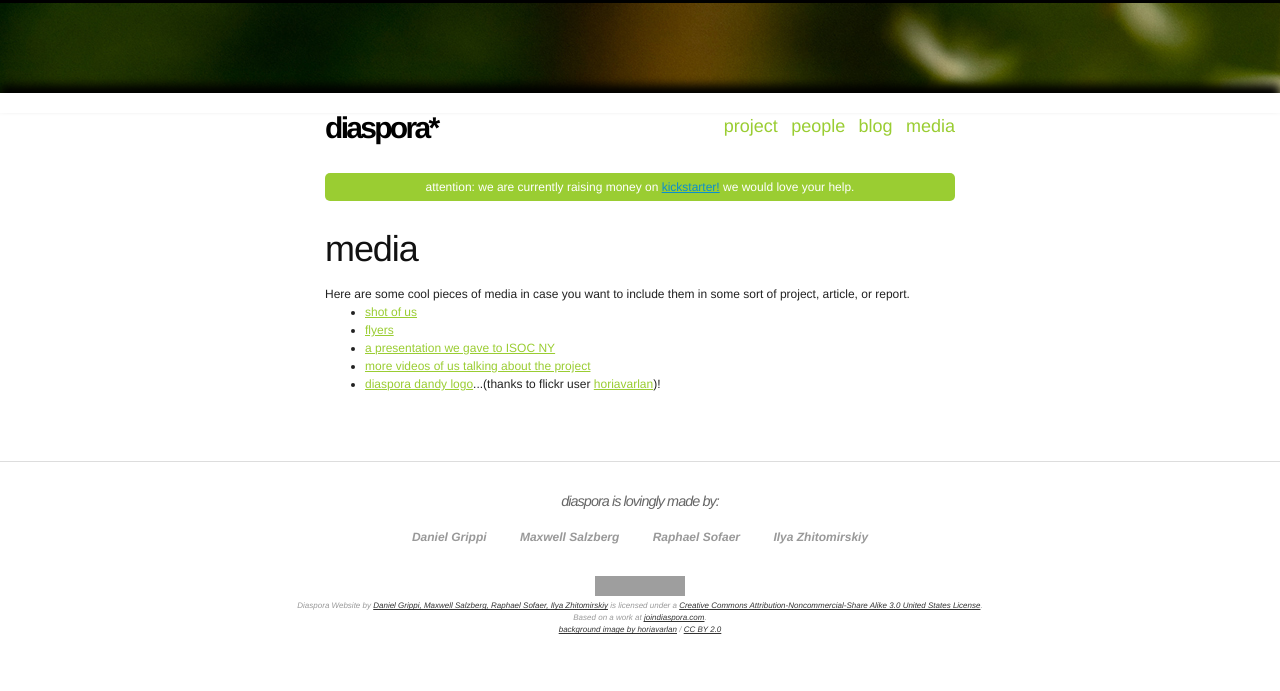
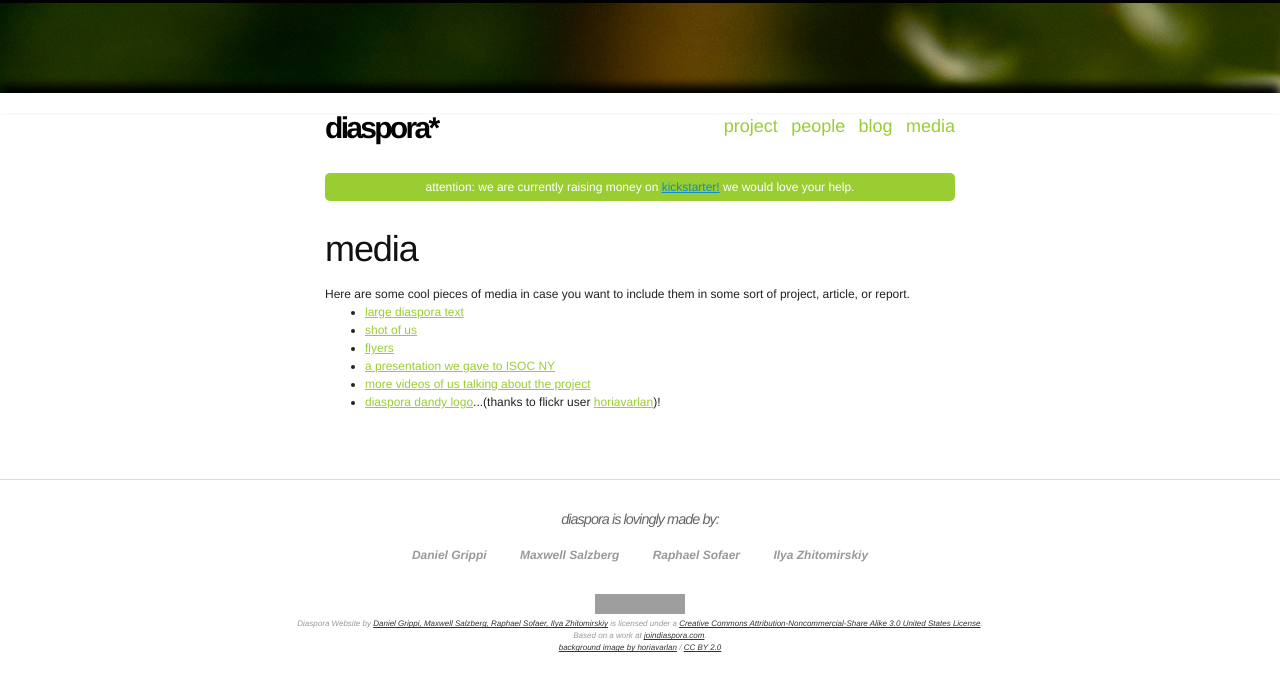
Before and after one commit to maxwell/diaspora_public_site, a Jekyll site: the page built from media.html, in a window 1280 px wide. Shown: the top 691 px of the page. Built offline with Jekyll 4.4.1, drawn with Linux system fonts in a browser that asks for light colours; Markdown is read by kramdown in place of the engine named in the settings; grey boxes are pictures that could not be loaded.

Commit message:
added text png

```diff
--- a/media.html
+++ b/media.html
@@ -9,6 +9,7 @@ title: join diaspora - media
 Here are some cool pieces of media in case you want to include them in some sort of project, article, or report.
 
 <ul>
+<li><a href="/images/diaspora_large.png">large diaspora text</a></li>
 <li><a href="/images/this_is_us.jpg">shot of us</a></li>
 <li><a href="/images/diaspora_handouts_printout.jpg">flyers</a></li>
 <li><a href="/images/Diaspora_ISOC_Presentation.pdf">a presentation we gave to ISOC NY</a></li>
```
Also changed, not shown: images/diaspora_large.png (added), 3 other files.
